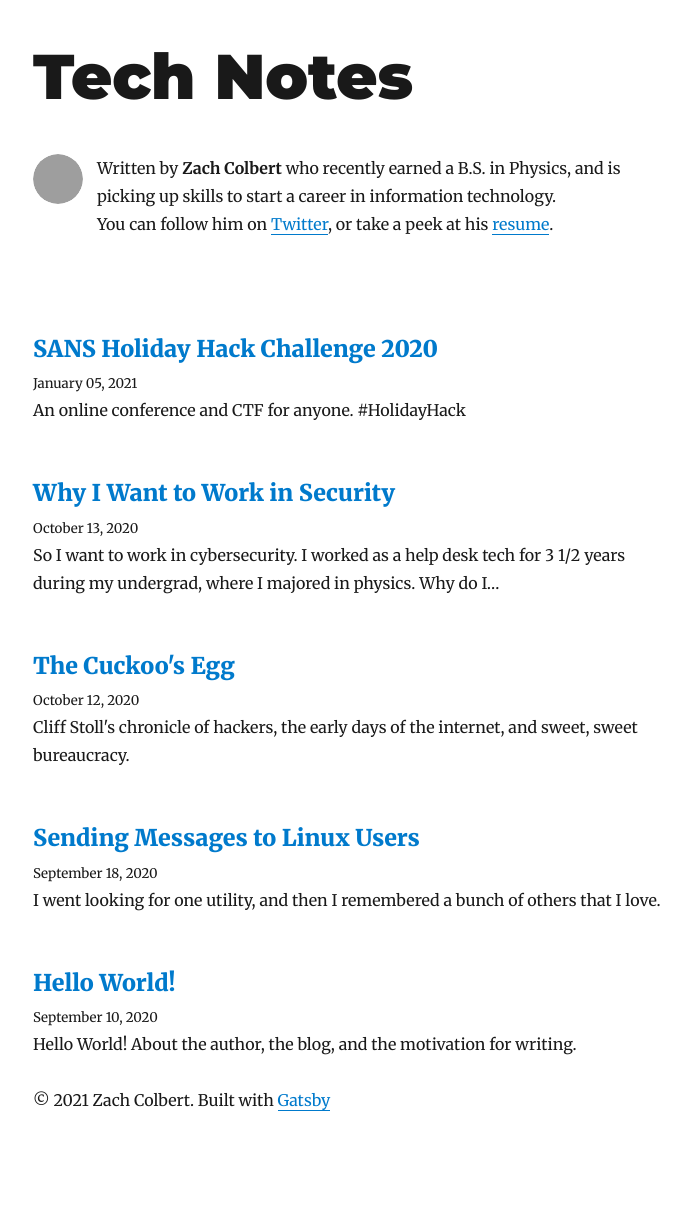
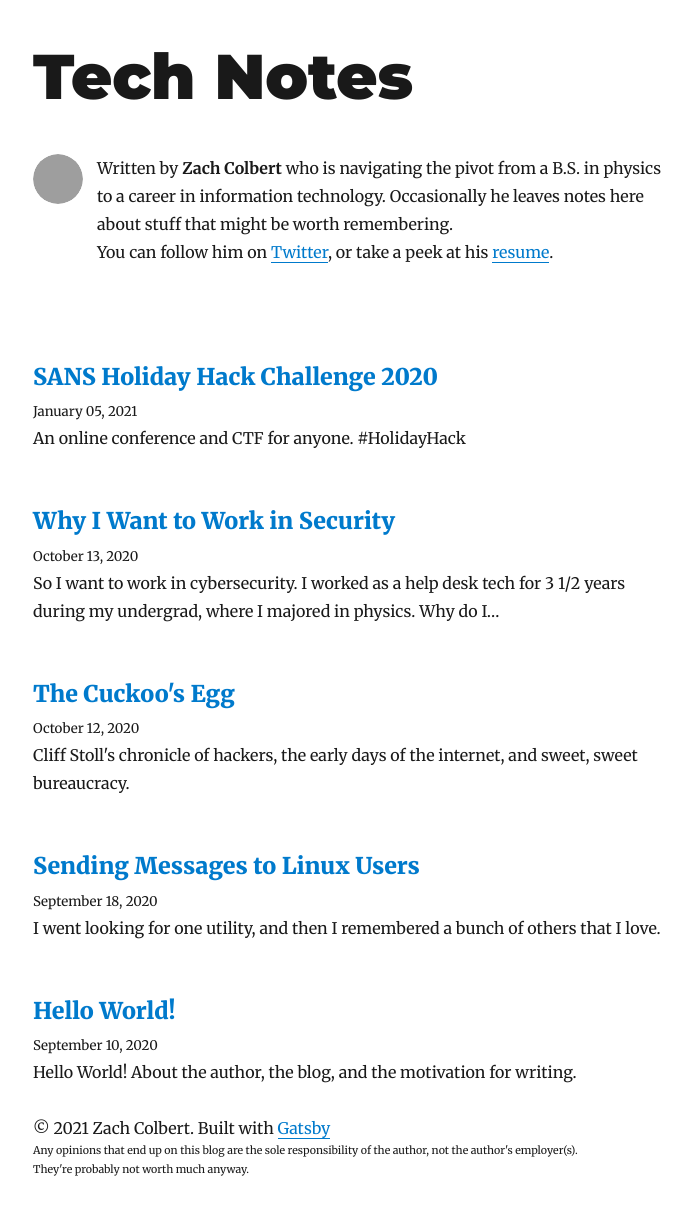
Before and after one commit to colbertz2/web-blog, a Gatsby site: page / in a window 1280 px wide. Shown: the whole page, without its empty margins (292-984 px from the left). Before the commit the page ends 1156 px from the top, so only its background shows below. Built offline with nearby package versions, Linux system fonts and the light colour scheme; Gatsby itself is replaced by a stand-in of ours; some packages are replaced by stand-ins of ours; grey boxes are pictures that could not be loaded.

Commit message:
Update bio and add disclaimer to make the employers happy

```diff
--- a/gatsby-config.js
+++ b/gatsby-config.js
@@ -3,7 +3,7 @@ module.exports = {
     title: `Tech Notes`,
     author: {
       name: `Zach Colbert`,
-      summary: `who recently earned a B.S. in Physics, and is picking up skills to start a career in information technology.`,
+      summary: `who is navigating the pivot from a B.S. in physics to a career in information technology. Occasionally he leaves notes here about stuff that might be worth remembering.`,
     },
     description: `Zach's notes about technology. Maybe they'll be useful later.`,
     siteUrl: `https://blog.zcolbert.com`,
--- a/src/components/layout.js
+++ b/src/components/layout.js
@@ -64,6 +64,15 @@ const Layout = ({ location, title, children }) => {
         {` `}
           <a href="https://www.gatsbyjs.org">Gatsby</a>
         </div>
+        <div
+          style={{
+            fontSize: `8pt`
+          }}
+        >
+          Any opinions that end up on this blog are the sole responsibility of the author, not the author's employer(s).
+          <br />
+          They're probably not worth much anyway.
+        </div>
       </footer>
     </div>
   )
```
